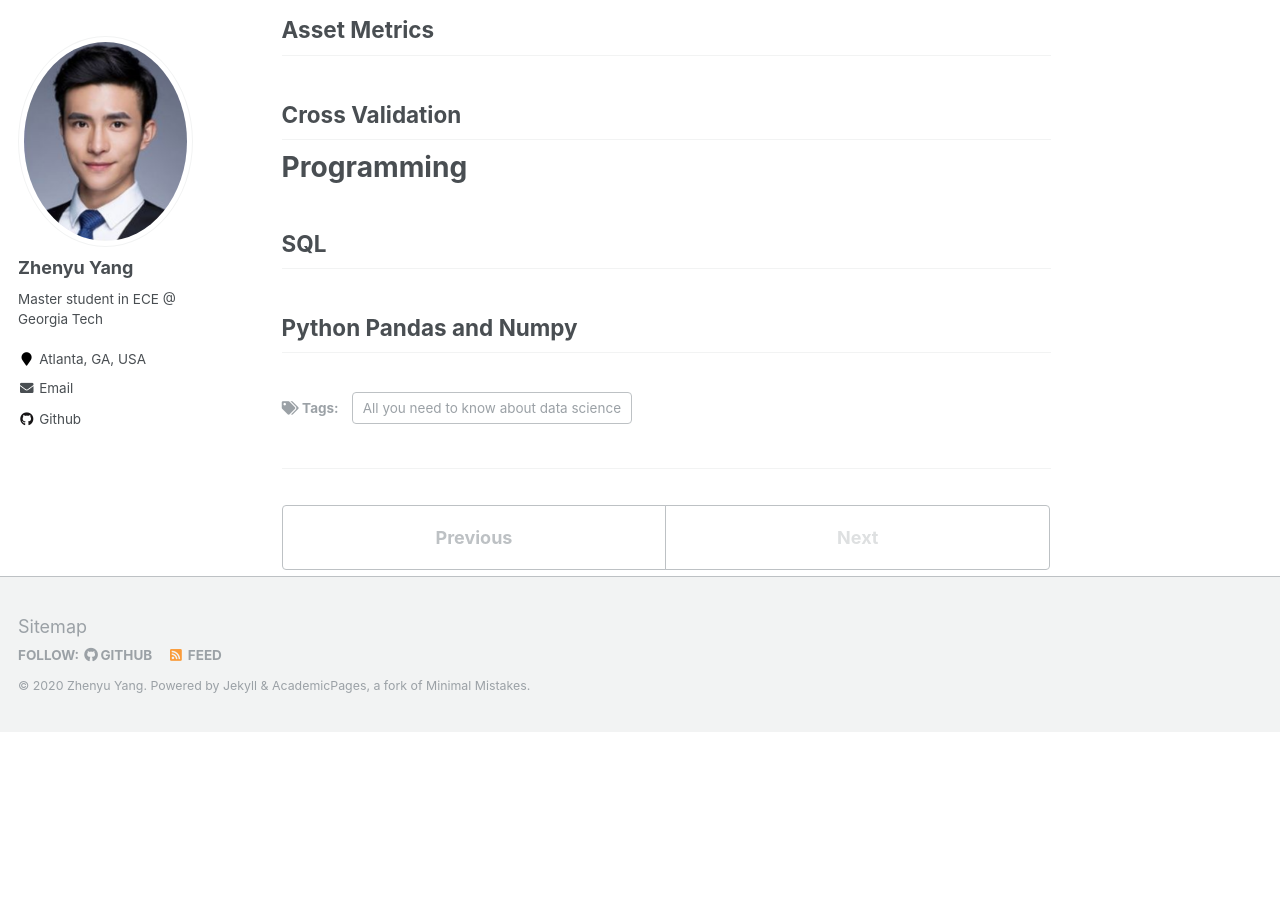
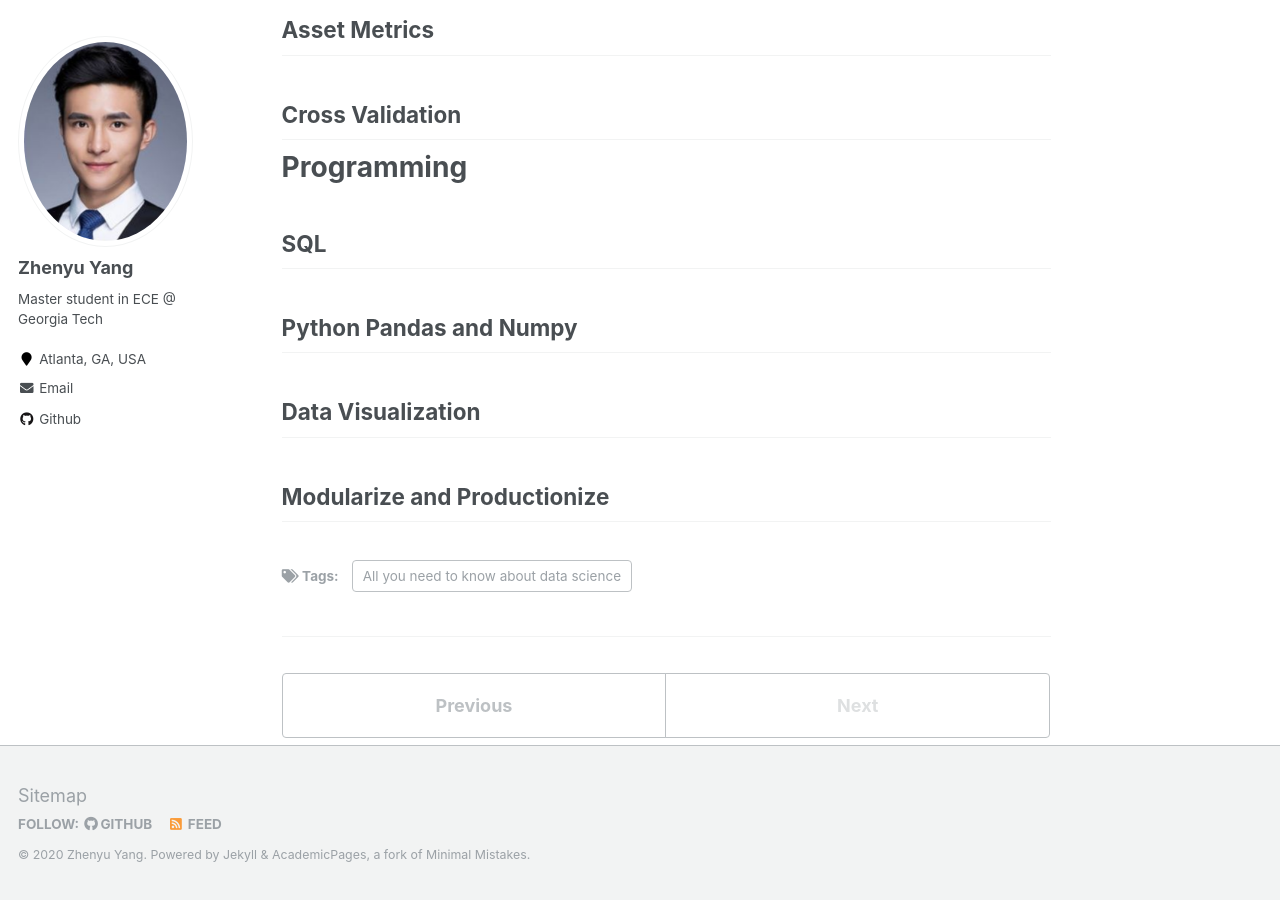
Before and after one commit to azpeteryang/azpeteryang.github.io, a Jekyll site: the page built from _posts/2020-05-22-blog-post-6.md, in a window 1280 px wide and 900 px high, scrolled down 996 px. Built offline with Jekyll 4.4.1, drawn with Linux system fonts in a browser that asks for light colours; a file with an impossible date is left out; before the commit the page ends 1728 px from its top, so only the background shows below that.

Commit message:
Update 2020-05-22-blog-post-6.md

```diff
--- a/_posts/2020-05-22-blog-post-6.md
+++ b/_posts/2020-05-22-blog-post-6.md
@@ -29,3 +29,5 @@ tags:
 # Programming
 ## SQL
 ## Python Pandas and Numpy
+## Data Visualization
+## Modularize and Productionize
```
